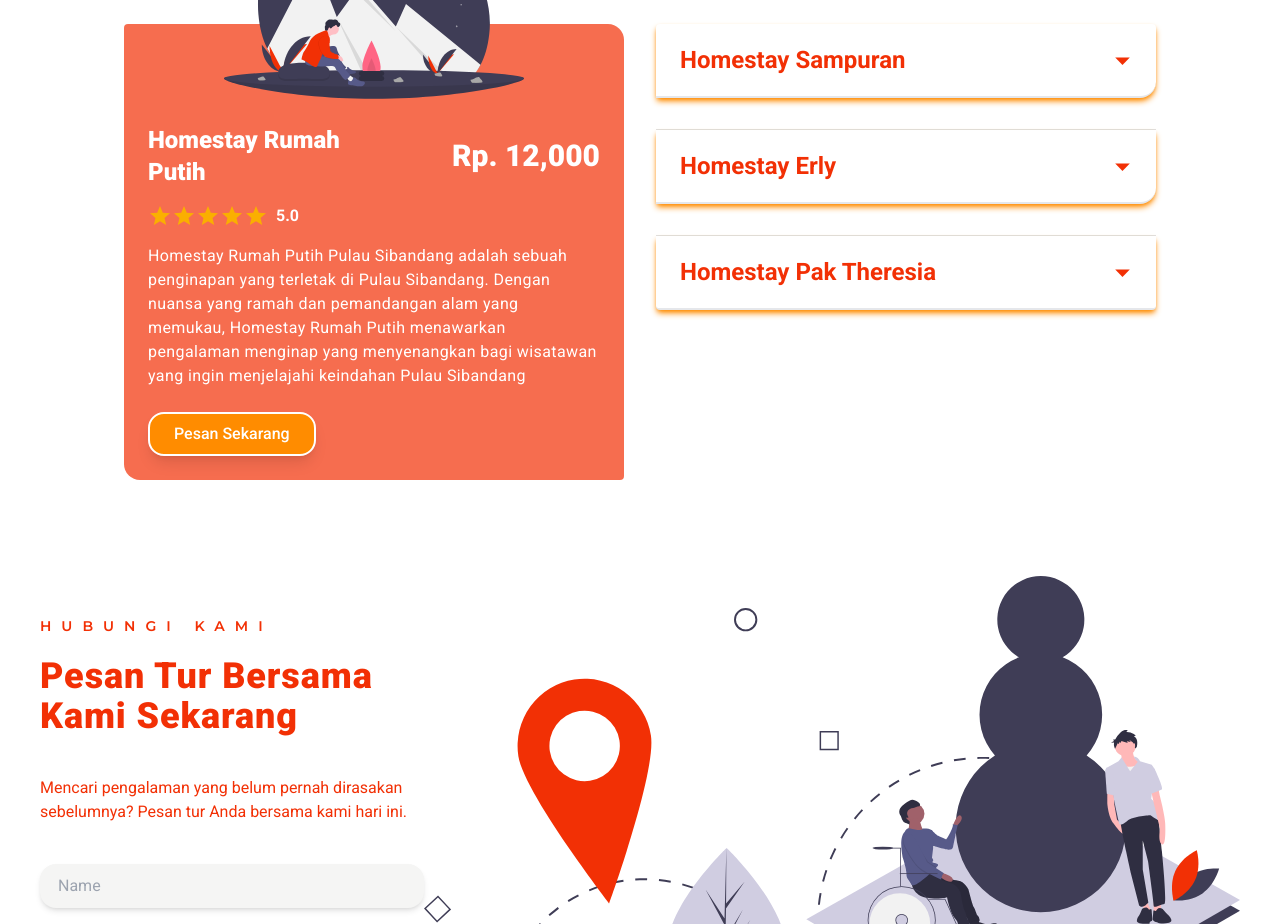
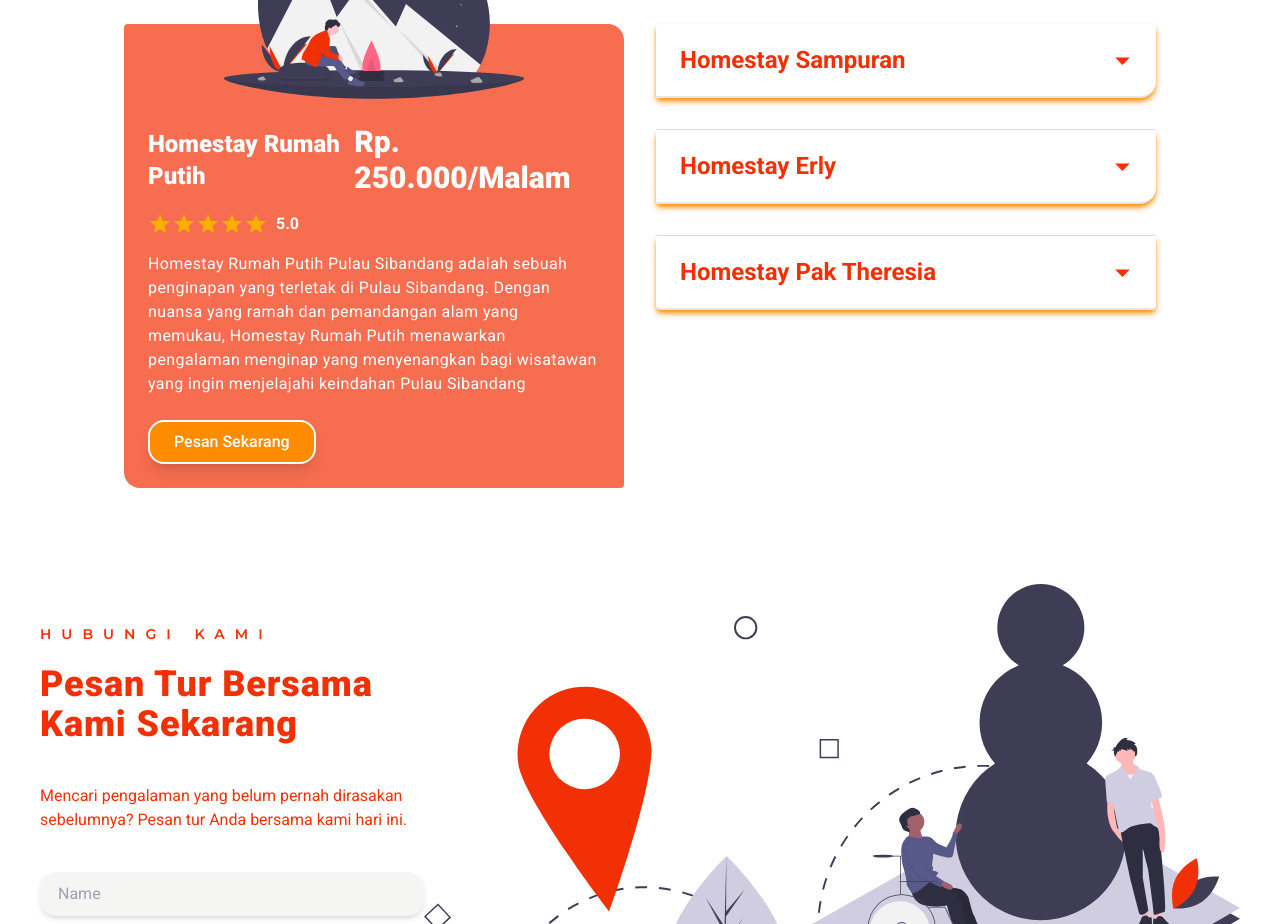
Before and after one commit to fiqgant/sibandang, a Next.js app: page / in a window 1280 px wide. Shown: the part 2960-3884 px from the top of the page. Built offline with nearby package versions, Linux system fonts and the light colour scheme; some icons are missing.

Commit message:
first commit

```diff
--- a/components/BigCard.tsx
+++ b/components/BigCard.tsx
@@ -11,7 +11,7 @@ export const BigCard = (props: Props) => {
         <span className='absolute top-[-120px] left-[calc(50%_-_150px)]' > <Image src={img} height={200} width={300} /></span>
         <div className='flex items-center justify-between text-white font-extrabold'>
         <h2 className='text-2xl w-[50%] capitalize '>Homestay Rumah Putih</h2>
-        <span className='text-3xl '>Rp. 12,000</span>
+        <span className='text-3xl '>Rp. 250.000/Malam</span>
         </div>
         <div className='flex flex-col'>
         <span className='flex items-center text-white font-bold my-4'>
--- a/pages/index.tsx
+++ b/pages/index.tsx
@@ -96,9 +96,9 @@ const Home: NextPage = () => {
         <BigCard/>
         </div>
         <div id='guide' ref={accordions.ref} className={`flex flex-col transition-all duration-[2000ms] ease-in-out ${accordions.inView ? 'translate-y-[0vh] opacity-100' : 'translate-y-[20vh] opacity-0'} `}>
-        <AccordionCard title={'Homestay Sampuran'} price={'12000'} desc={'Homestay ini menawarkan pengalaman menginap yang autentik dan dekat dengan kehidupan lokal di Pulau Sibandang.'} img={mountains}   />
-        <AccordionCard title={'Homestay Erly'} price={'15000'} desc={'Penginapan ramah keluarga dengan pemandangan alam yang menakjubkan'} img={beach}   />
-        <AccordionCard title={'Homestay Pak Theresia'} price={'18000'} desc={'Akomodasi yang hangat dan menyenangkan di tengah pulau'} img={river}   />
+        <AccordionCard title={'Homestay Sampuran'} price={'250000'} desc={'Homestay ini menawarkan pengalaman menginap yang autentik dan dekat dengan kehidupan lokal di Pulau Sibandang.'} img={mountains}   />
+        <AccordionCard title={'Homestay Erly'} price={'250000'} desc={'Penginapan ramah keluarga dengan pemandangan alam yang menakjubkan'} img={beach}   />
+        <AccordionCard title={'Homestay Pak Theresia'} price={'250000'} desc={'Akomodasi yang hangat dan menyenangkan di tengah pulau'} img={river}   />
         </div>
         </div>
         <div className='flex justify-center md:flex-row flex-col mt-20 mb-10 mx-10'>
```
